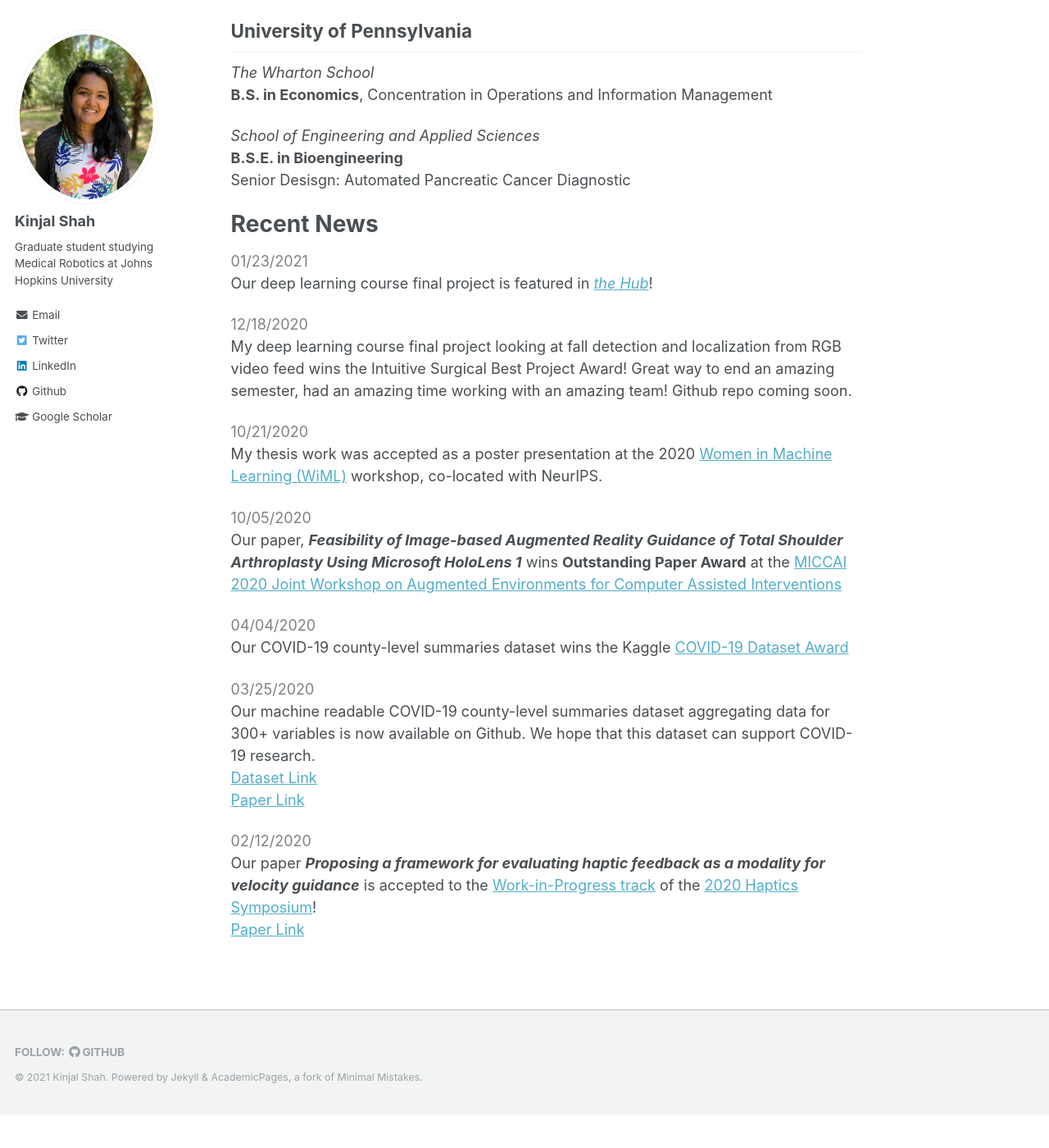
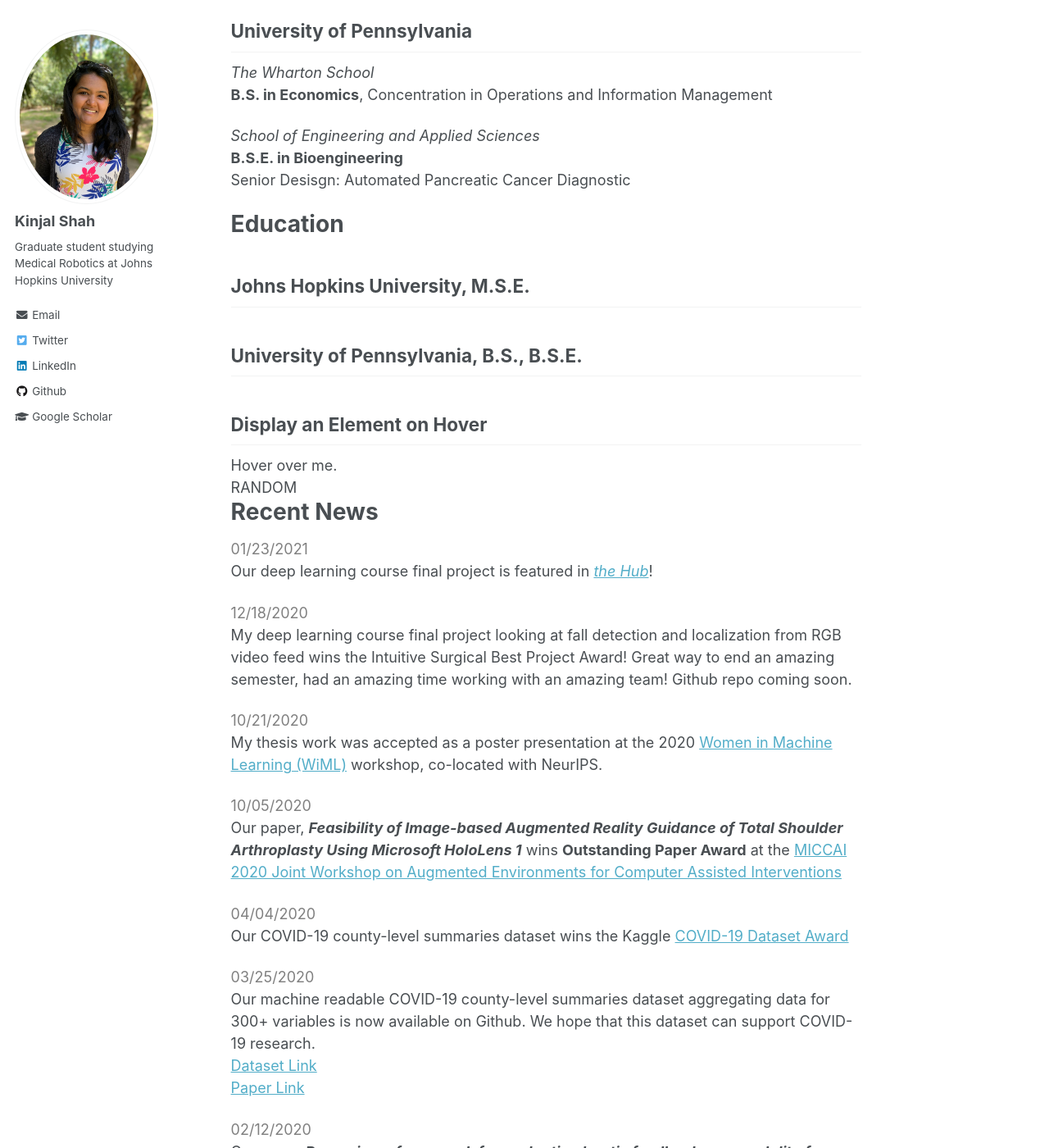
Before and after one commit to kinjmshah/kinjmshah.github.io, a Jekyll site: the page built from _pages/about.md, in a window 1280 px wide and 1400 px high, scrolled down 689 px. Shown: the whole window at 82% size. Built offline with Jekyll 4.4.1, drawn with Linux system fonts in a browser that asks for light colours; before the commit the page ends 2048 px from its top, so only the background shows below that.

Commit message:
Update about.md

```diff
--- a/_pages/about.md
+++ b/_pages/about.md
@@ -27,6 +27,34 @@ Master's Thesis: Cognitive Load Aware User Interfaces for Mixed Reality Environm
 **B.S.E. in Bioengineering**
 Senior Desisgn: Automated Pancreatic Cancer Diagnostic
 
+# Education
+## Johns Hopkins University, M.S.E.
+## University of Pennsylvania, B.S., B.S.E.
+
+<div>
+<head>
+<style>
+.hide {
+  display: none;
+}
+
+.seenText:hover + .hide {
+  display: block;
+}
+</style>
+</head>
+<body>
+
+<h2>Display an Element on Hover</h2>
+
+<div class="seenText">Hover over me.</div>
+<div class="hide">I am shown when someone hovers over the div above.</div>
+<div>RANDOM</div>
+
+</body>
+</div>
+
+
 # Recent News
 
 <span style="color:gray">01/23/2021</span>
```
